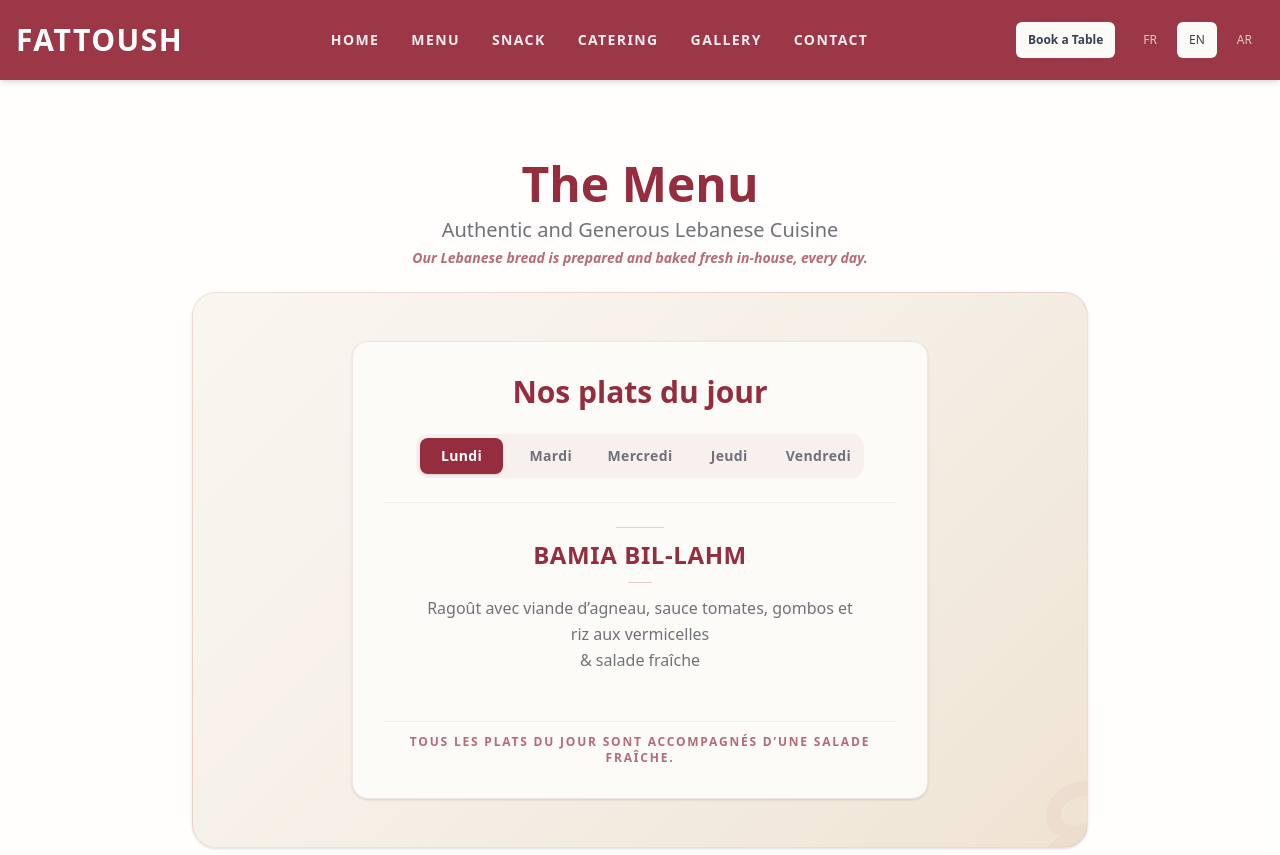
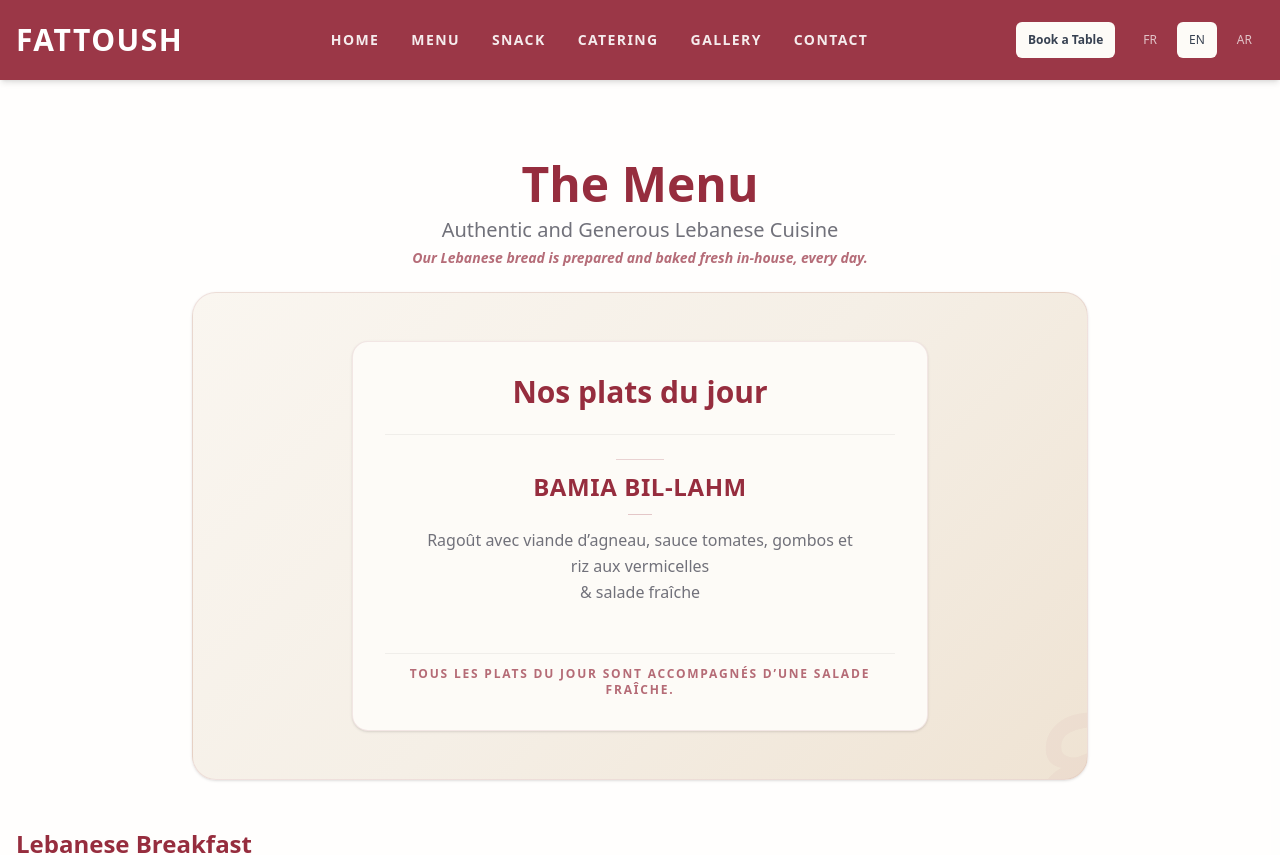
Before and after one commit to lopezdamien/fattoush, a Next.js app: page /en/menu in a window 1280 px wide. Shown: the top 855 px of the page. Built offline with nearby package versions, Linux system fonts and the light colour scheme.

Commit message:
Dynamically display only configured days in WeeklySpecials

```diff
--- a/src/components/ui/WeeklySpecials.tsx
+++ b/src/components/ui/WeeklySpecials.tsx
@@ -26,11 +26,13 @@ const DAY_LABELS = {
 };
 
 export function WeeklySpecials({ menu, currentDay }: WeeklySpecialsProps) {
-    const defaultDay = ["lundi", "mardi", "mercredi", "jeudi", "vendredi"].includes(currentDay)
+    const activeDays = DAYS_KEYS.filter((dayKey) => menu[dayKey] && menu[dayKey].name);
+
+    const initialDay = activeDays.includes(currentDay as any)
         ? (currentDay as keyof WeeklyMenu)
-        : "lundi";
+        : (activeDays[0] || "lundi");
 
-    const [selectedDay, setSelectedDay] = useState<keyof WeeklyMenu>(defaultDay);
+    const [selectedDay, setSelectedDay] = useState<keyof WeeklyMenu>(initialDay);
 
     const activePlat = menu[selectedDay];
     const hasPlat = activePlat && activePlat.name && activePlat.description;
@@ -45,16 +47,17 @@ export function WeeklySpecials({ menu, currentDay }: WeeklySpecialsProps) {
                 </h2>
             </div>
 
-            {/* Tabs Buttons */}
-            <div className="grid grid-cols-5 gap-1.5 p-1 bg-primary/5 rounded-xl max-w-md mx-auto">
-                {DAYS_KEYS.map((dayKey) => {
+            {/* Tabs Buttons - Only visible if there are multiple configured days */}
+            {activeDays.length > 1 && (
+                <div className="flex flex-wrap justify-center gap-1.5 p-1 bg-primary/5 rounded-xl max-w-md mx-auto">
+                    {activeDays.map((dayKey) => {
                         const isActive = selectedDay === dayKey;
                         return (
                             <button
                                 key={dayKey}
                                 type="button"
                                 onClick={() => setSelectedDay(dayKey)}
-                            className={`py-2 text-[10px] xs:text-xs md:text-sm font-bold tracking-wide rounded-lg transition-all duration-200 cursor-pointer ${
+                                className={`px-4 py-2 text-xs md:text-sm font-bold tracking-wide rounded-lg transition-all duration-200 cursor-pointer ${
                                     isActive
                                     ? "bg-primary text-white shadow-sm"
                                     : "text-muted-foreground hover:text-primary hover:bg-primary/5"
@@ -65,6 +68,7 @@ export function WeeklySpecials({ menu, currentDay }: WeeklySpecialsProps) {
                         );
                     })}
                 </div>
+            )}
 
             {/* Selected Dish Content */}
             <div className="relative min-h-[120px] flex flex-col justify-center py-6 border-t border-black/5">
```
Lines whose indentation alone changed are shown as unchanged.
